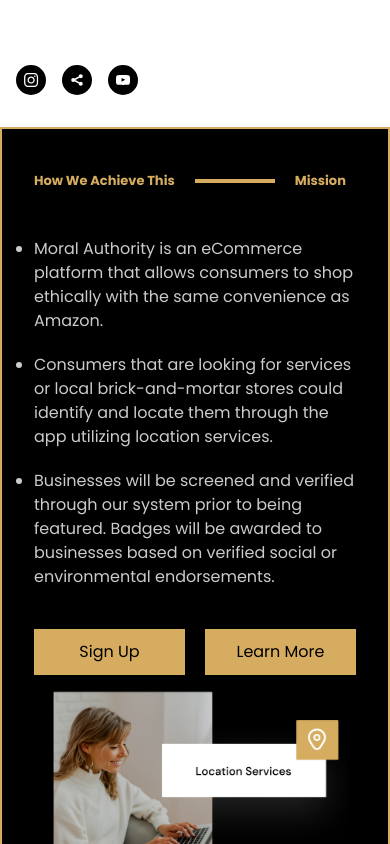
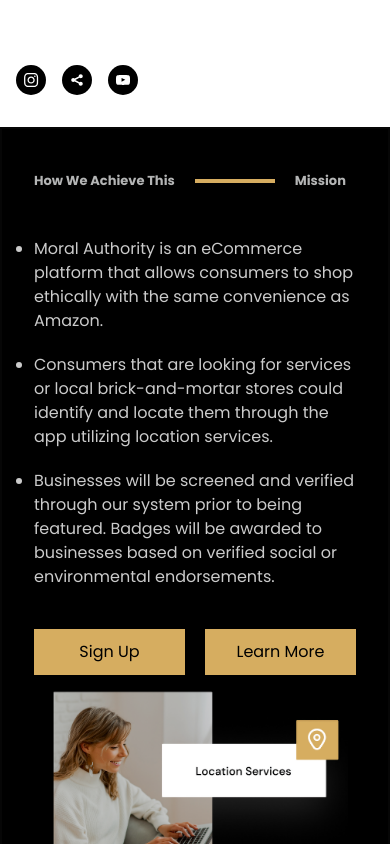
Before and after one commit to Moral-Authority/frontend, a React (Vite) app: page / in a window 390 px wide. Shown: the part 1500-2344 px from the top of the page. Built offline with nearby package versions, Linux system fonts and the light colour scheme; what react-relay would draw is missing.

Commit message:
made it so signup page doesn't scroll

```diff
--- a/src/components/CreateUser.jsx
+++ b/src/components/CreateUser.jsx
@@ -1,6 +1,8 @@
 import { useState } from 'react';
 import { useMutation } from '@apollo/client';
 import { CREATE_USER_MUTATION } from '../graphql/Mutations';
+import { useEffect } from 'react';
+
 
 const CreateUser = () => {
   const [name, setName] = useState('');
@@ -9,6 +11,17 @@
 
   const [createUser, { loading, error, data }] =
     useMutation(CREATE_USER_MUTATION);
+
+
+  useEffect(() => {
+    // When the component is mounted, set overflow to hidden
+    document.body.style.overflow = 'hidden';
+
+    // When the component is unmounted, reset overflow
+    return () => {
+      document.body.style.overflow = 'unset';
+    };
+  }, []);
 
   const handleSubmit = e => {
     e.preventDefault();
--- a/src/components/Forms/LoginForm.jsx
+++ b/src/components/Forms/LoginForm.jsx
@@ -7,8 +7,8 @@
     <form className="mt-8 h-full flex flex-col space-y-5 w-full text-[#777D88]">
       <div className="flex flex-col space-y-1">
         <div className="flex justify-between">
-          <label className="text-[#777D88]">Username or Email</label>
-          <span className="text-sm text-[#D6AD60]">Forgot Username</span>
+          <label className="text-[#777D88]">Email</label>
+          <span className="text-sm text-[#D6AD60]">Forgot Email</span>
         </div>
         <input
           type="text"
--- a/src/index.css
+++ b/src/index.css
@@ -168,8 +168,8 @@
 
     .bg-black{
         background-color: black;
-        border: 2px solid #D6AD60 ;
-        color: #D6AD60;
+        border: 2px solid #101010;
+        color: #B4B5B5;
 
     }
 
@@ -342,8 +342,8 @@
 
 .bg-black{
     background-color: black;
-    border: 2px solid #D6AD60 ;
-    color: #D6AD60;
+    border: 2px solid #060606;;
+    color: #B4B5B5;
 
 }
 
```
